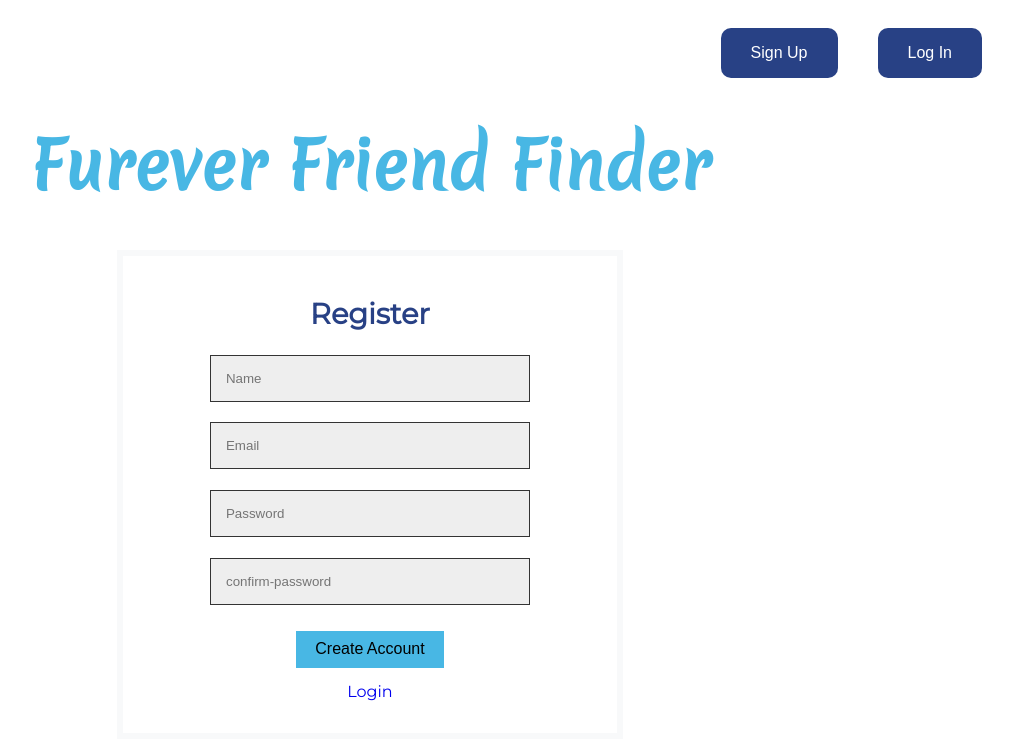
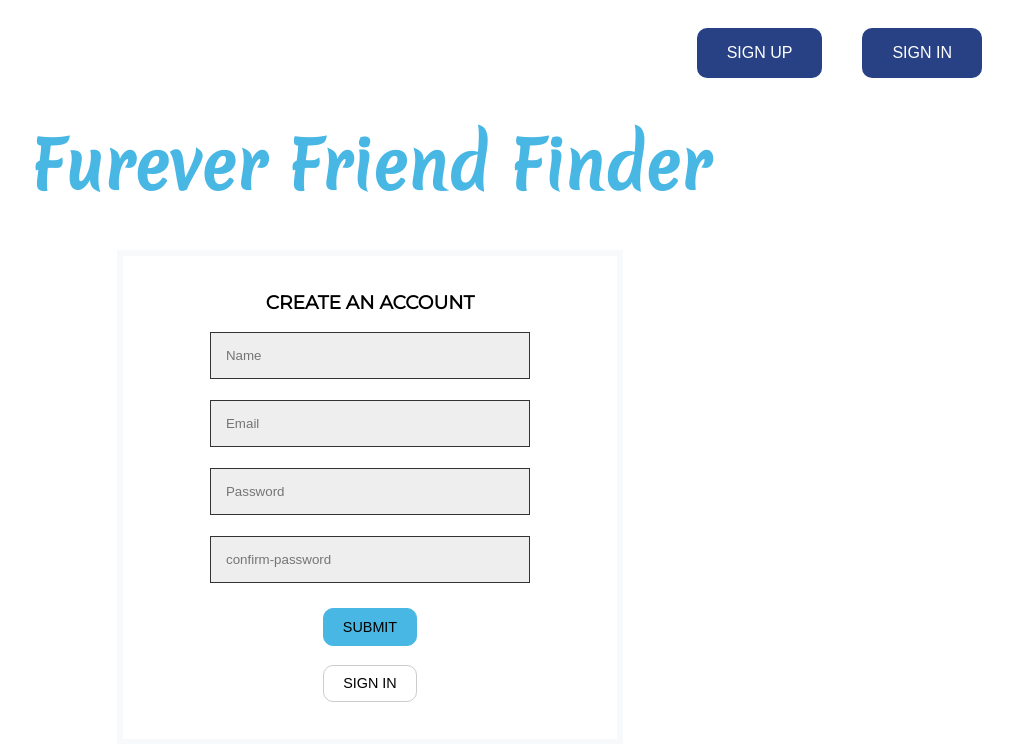
Before and after one commit to parkhyey/python-flask-website, a Flask app: page /signup.html in a window 1280 px wide. Shown: the top 744 px of the page, without its empty margins (270-1280 px from the left). Run offline with Flask 2, Linux system fonts and the light colour scheme.

Commit message:
minor text and css updates

```diff
--- a/static/css/main.css
+++ b/static/css/main.css
@@ -145,16 +145,34 @@ h2 {
     padding: 0.6rem 1.2rem;
     margin: 0.3rem;
     background: rgb(72, 183, 228);
-    border: 0px;
-    font-size: 1rem;
+    border: 1px solid rgb(72, 183, 228);
+    border-radius: 10px;
+    font-size: 0.9rem;
 }
 
 .btn-primary:hover {
-    background-color: rgb(41, 164, 212);
-    border: 0px;
+    background-color: rgb(148, 215, 241);
+    border: 1px solid rgb(72, 183, 228);
     transition: 0.3s;
 }
 
+.btn-login {
+    padding: 0.6rem 1.2rem;
+    margin: 0.3rem;
+    background: white;
+    border: 1px solid #ccc;
+    font-size: 0.9rem;
+}
+
+.btn-login:hover {
+    background-color: #aaa;
+    border: 1px solid #ccc;
+    transition: 0.3s;
+}
 .login {
     padding: 0.6rem 0 1rem 0;
 }
+
+.login a {
+    color: black;
+}
--- a/static/nav.js
+++ b/static/nav.js
@@ -1,7 +1,7 @@
 document.getElementById("navbar").innerHTML =
     '<!-- navigation bar -->' +
     '<div class="nav">' +
-    '<button class="navbutton"><a href="signup.html">Sign Up</a></button>' +
-    '<button class="navbutton"><a href="login.html">Log In</a></button>' +
+    '<button class="navbutton"><a href="signup.html">SIGN UP</a></button>' +
+    '<button class="navbutton"><a href="login.html">SIGN IN</a></button>' +
     '</div>'
     ;
--- a/templates/signup.html
+++ b/templates/signup.html
@@ -18,7 +18,7 @@
       <div class="row justify-content-center">
         <div class="col-md-5">
           <div class="card">
-            <h2 class="card-title text-center">Register</h2>
+            <h3 class="card-title text-center">CREATE AN ACCOUNT</h3>
             <div class="card-body py-md-4">
               <form _lpchecked="1">
                 <div class="form-group">
@@ -57,10 +57,10 @@
                 <div
                   class="d-flex flex-row align-items-center justify-content-between"
                 >
-                  <button class="btn btn-primary">Create Account</button>
+                  <button class="btn btn-primary">SUBMIT</button>
                 </div>
                 <div class="login">
-                  <a href="#">Login</a>
+                  <button class="btn btn-login"><a href="login.html">SIGN IN</a></button>
                 </div>
               </form>
             </div>
```
